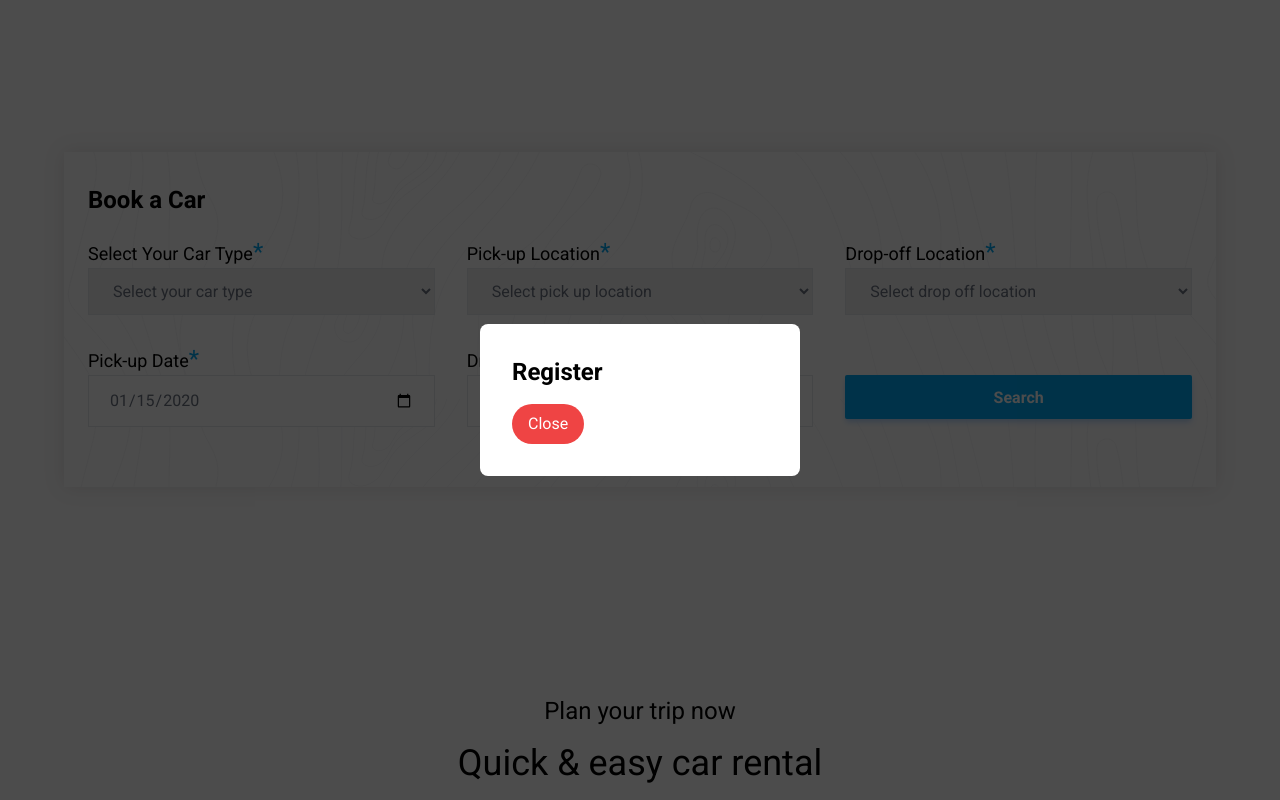
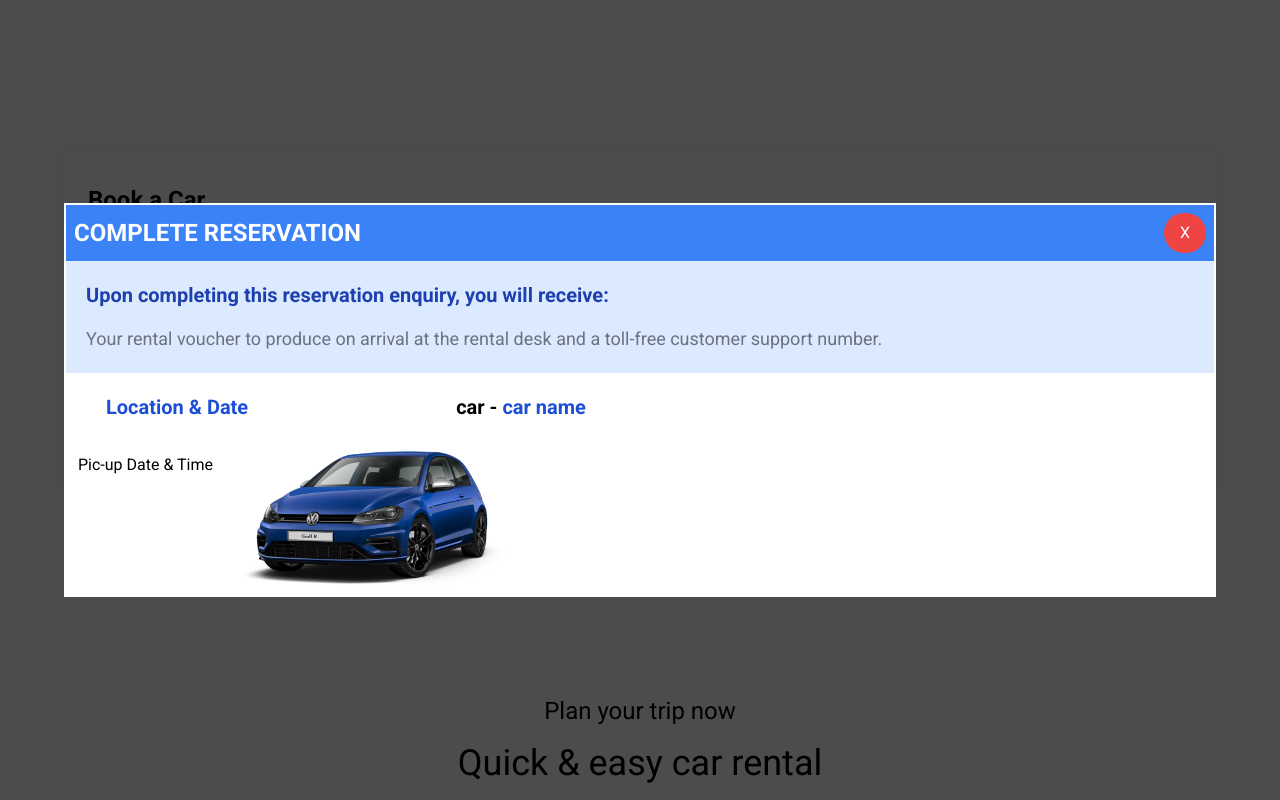
Before and after one commit to Drayved/Car-Rental-Site, a React (Vite) app in the folder Frontend/: page / in a window 1280 px wide. Both pictures are taken after typing "2020-01-15", "2020-01-15" into the empty fields and a click on the button "Search". Shown: the part 1016-1816 px from the top of the page. Built offline with nearby package versions, Linux system fonts and the light colour scheme.

Commit message:
Update RegisterForm.tsx

```diff
--- a/Frontend/src/components/RegisterForm.tsx
+++ b/Frontend/src/components/RegisterForm.tsx
@@ -6,15 +6,41 @@ type RegisterFormProps = {
 const RegisterForm: React.FC<RegisterFormProps> = ({ onClose }) => {
   return (
     <div className="fixed top-0 left-0 w-screen h-screen flex items-center justify-center bg-opacity-70 bg-black z-50">
-      <div className="bg-white rounded-lg p-8 w-80">
-        <h2 className="text-2xl font-bold mb-4">Register</h2>
+      <div className="bg-white p-0.5 w-[90%] ">
+        <div className="w-full text-white p-2 h-auto flex items-center bg-blue-500 justify-between">
+            <h2 className="text-2xl font-bold ">COMPLETE RESERVATION</h2>
 
-        <button
-          onClick={onClose}
-          className="text-white bg-red-500 rounded-full py-2 px-4 hover:bg-red-600 cursor-pointer"
-        >
-          Close
-        </button>
+            <button
+            onClick={onClose}
+            className="text-white bg-red-500 rounded-full py-2 px-4 hover:bg-red-600 cursor-pointer"
+            >
+            X
+            </button>
+
+        </div>
+
+        <div className="bg-blue-100 p-5">
+            <h3 className="text-xl text-blue-800 font-bold mb-4">Upon completing this reservation enquiry, you will receive:</h3>
+            <h4 className="text-bold text-lg text-gray-500">Your rental voucher to produce on arrival at the rental desk and a toll-free customer support number.</h4>
+        </div>
+
+        <div>
+            <div className="flex gap-52 py-5 px-10 ">
+                <h2 className="text-xl text-blue-700 font-bold">Location & Date</h2>
+                <h2 className="text-xl  font-bold">car - <span className="text-blue-700">car name</span></h2>
+            </div>
+            <div className="flex flex-col md:flex-row">
+                <div className="p-3">
+                    <h4>Pic-up Date & Time</h4>
+                </div>
+
+                <div>
+                    <img className="w-72" src="/images/main-car.png" alt="" />
+                </div>
+
+            </div>
+        </div>
+
       </div>
     </div>
   );
```
